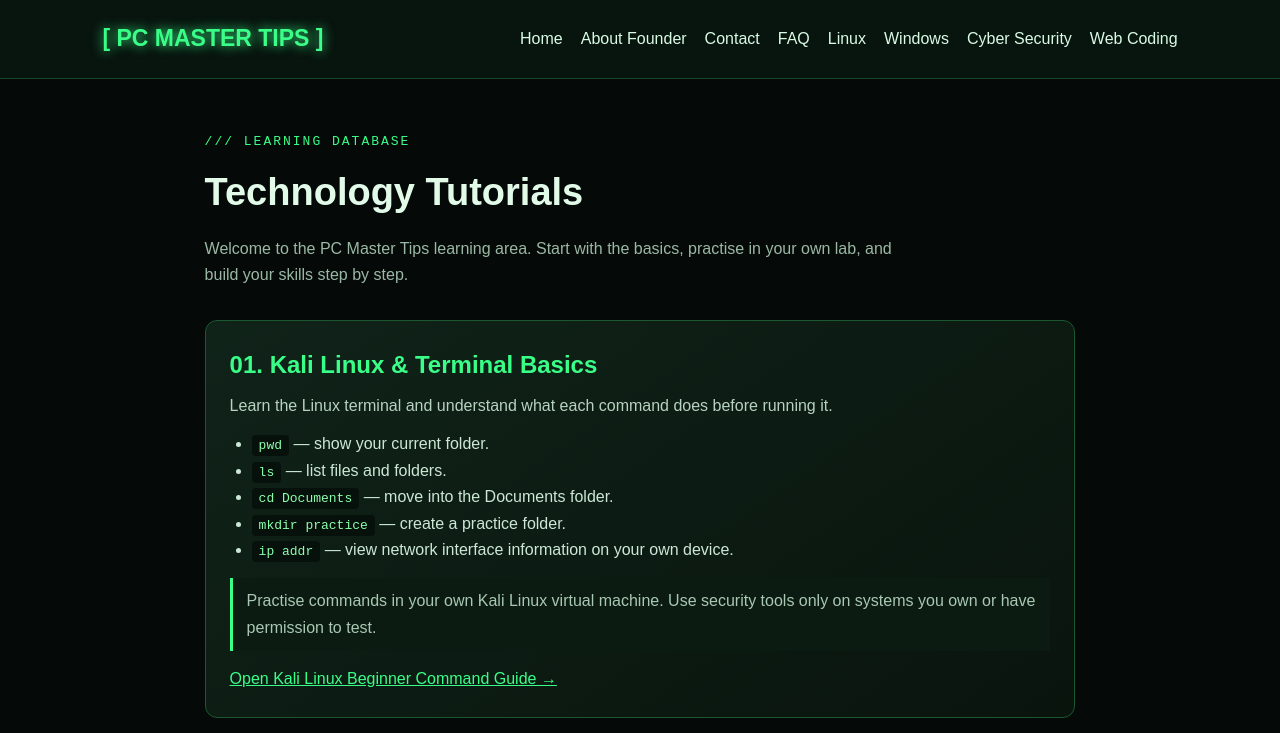
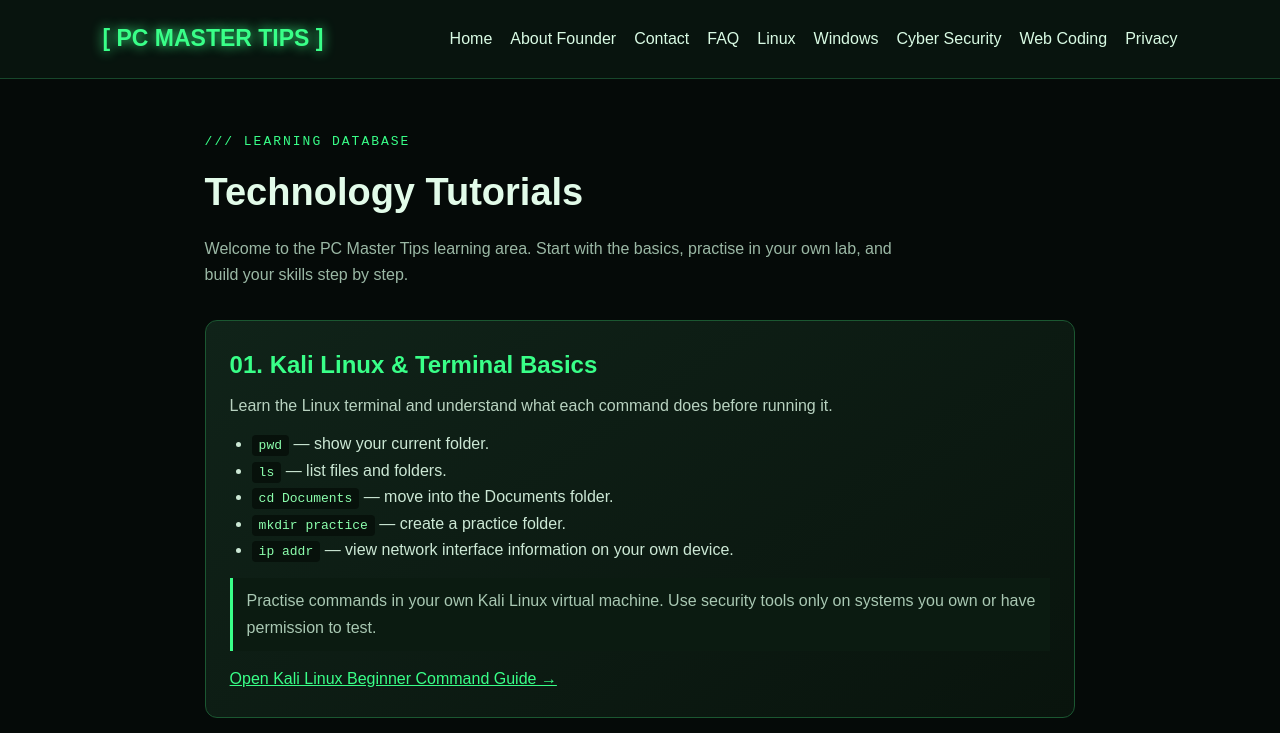
Before and after one commit to ng286509/pc-master-tips, a plain HTML site: page tutorials.html in a window 1280 px wide. Shown: the top 733 px of the page. Drawn offline with Linux system fonts and the light colour scheme.

Commit message:
Add privacy policy navigation link

```diff
--- a/tutorials.html
+++ b/tutorials.html
@@ -30,7 +30,7 @@ footer{text-align:center;padding:25px;background:#030805;color:#83a58e;border-to
 <body>
 <header>
  <div class="logo">[ PC MASTER TIPS ]</div>
- <nav><a href="index.html">Home</a><a href="about.html">About Founder</a><a href="contact.html">Contact</a><a href="faq.html">FAQ</a><a href="#linux">Linux</a><a href="#windows">Windows</a><a href="#security">Cyber Security</a><a href="#web">Web Coding</a></nav>
+ <nav><a href="index.html">Home</a><a href="about.html">About Founder</a><a href="contact.html">Contact</a><a href="faq.html">FAQ</a><a href="#linux">Linux</a><a href="#windows">Windows</a><a href="#security">Cyber Security</a><a href="#web">Web Coding</a><a href="privacy-policy.html">Privacy</a></nav>
 </header>
 <main>
  <div class="kicker">/// LEARNING DATABASE</div>
```
